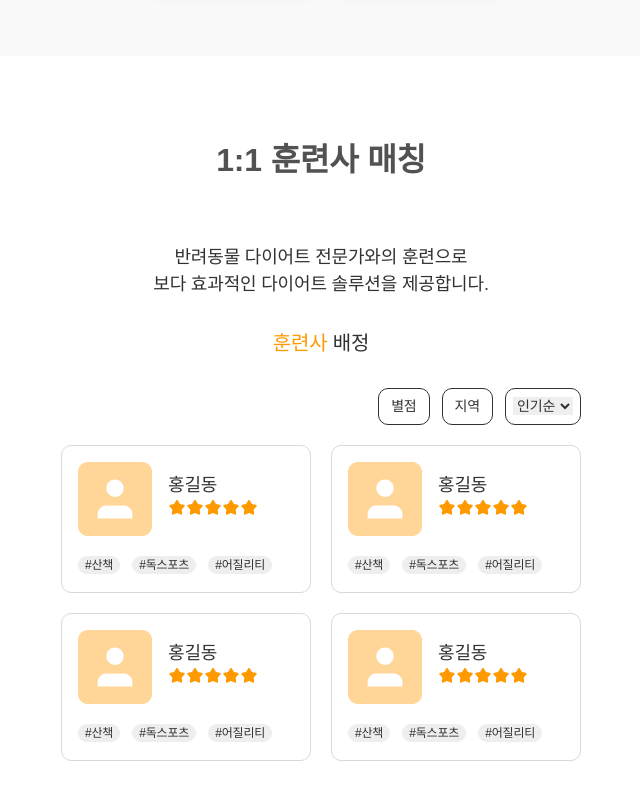
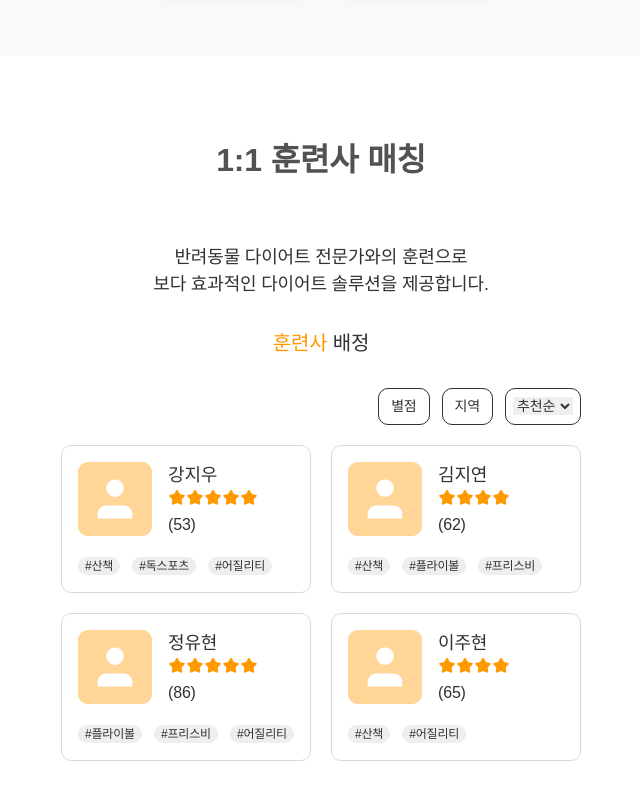
Before and after one commit to sky121016/Pawfect, a React (Create React App) app: page / in a window 1280 px wide. Shown: the part 3422-4222 px from the top of the page, without its empty margins (319-959 px from the left). Built offline with nearby package versions, Linux system fonts and the light colour scheme.

Commit message:
Add Trainer  정렬 기능 추가

```diff
--- /dev/null
+++ b/src/components/TrainerList.js
@@ -0,0 +1,126 @@
+import React, { useState } from "react";
+import trainerImg from "../assets/icons/trainerImg.png";
+import star from "../assets/icons/star.png";
+
+
+const TrainerList = ({data}) => {
+  const [sortedData, setSortedData] = useState(data);
+  const [sortBy, setSortBy] = useState("recommend");
+
+  const handleSortChange = (event) => {
+    const selectedSortBy = event.target.value;
+    setSortBy(selectedSortBy);
+    sortData(selectedSortBy);
+  };
+
+  // 데이터 정렬
+  const sortData = (sortType) => {
+    let sortedDataCopy = [...sortedData];
+    if(sortType === "recommend"){
+        sortedDataCopy = data;
+    }else if (sortType === "rating") {
+      sortedDataCopy = sortedDataCopy.sort((a, b) => b.rating - a.rating);
+    } else if (sortType === "date") {
+      sortedDataCopy = sortedDataCopy.sort(
+        (a, b) => new Date(a.date) - new Date(b.date)
+      );
+    } else if (sortType === "reviews") {
+      sortedDataCopy = sortedDataCopy.sort((a, b) => b.review - a.review);
+    }
+    setSortedData(sortedDataCopy);
+  };
+
+
+  // 별점 표시
+  const StarRating = ({ rating }) => {
+    const stars = [];
+
+    for (let i = 0; i < rating; i++) {
+      stars.push(<img key={i} src={star} alt="별점" />);
+    }
+
+    return <div className="stars">{stars}</div>;
+  };
+
+  // 태그 표시
+  const TrainerTag = ({ tag }) => {
+    const tags = [];
+
+    for (let i = 0; i < tag.length; i++) {
+      tags.push(<li key={i}>#{tag[i]}</li>);
+    }
+
+    return <ul>{tags}</ul>;
+  };
+
+  const showRatingCheck = ()=>{
+    let ratingCheckbox = document.getElementById("ratingCheck");
+    if(ratingCheckbox.style.display === "block"){
+        ratingCheckbox.style.display = "none";
+    }else{
+        ratingCheckbox.style.display = "block";
+    }
+  };
+
+
+  return (
+    <>
+        <div className="filter">
+            <ul>
+                <li><a href="#train" onClick={showRatingCheck}>별점</a>
+                    <div id="ratingCheck">
+                            <ul>
+                                <li><input type="checkbox" value={5} /> 5</li>
+                                <li><input type="checkbox" value={4} /> 4</li>
+                                <li><input type="checkbox" value={3} /> 3</li>
+                                <li><input type="checkbox" value={2} /> 2</li>
+                                <li><input type="checkbox" value={1} /> 1</li>
+                            </ul>
+                    </div>
+                </li>
+
+                <li><a href="#train">지역</a></li>
+
+                <li>
+                    <select
+                    name="sortTrainer"
+                    id="sortTrainer"
+                    onChange={handleSortChange}
+                    value={sortBy}
+                    >
+                    <option value="recommend">추천순</option>
+                    <option value="rating">인기순</option>
+                    <option value="date">최신순</option>
+                    <option value="reviews">리뷰순</option>
+                    </select>
+                </li>
+            </ul>
+
+        </div>
+
+
+        <ul className="trainer-list">
+            {sortedData.map((trainer) => {
+            return (
+                <li className="trainer-card" key={trainer.id}>
+                <div className="trainer-info">
+                    <img src={trainerImg} alt="훈련사" />
+                    <div className="trainer-title">
+                    <h3 className="trainer-name">{trainer.name}</h3>
+                    <StarRating rating={trainer.rating} />
+                    <span className="review">({trainer.review})</span>
+                    </div>
+                </div>
+                <div className="tag">
+                    <TrainerTag tag={trainer.tag} />
+                </div>
+                </li>
+            );
+            })}
+
+        </ul>
+    </>
+  );
+};
+
+export default TrainerList;
--- a/src/components/Training.js
+++ b/src/components/Training.js
@@ -1,140 +1,60 @@
-import React from 'react'
-import './training.css'
-import trainerImg from '../assets/icons/trainerImg.png';
-import star from '../assets/icons/star.png';
+import React, { useState } from "react";
+import "./training.css";
+import TrainerList from "./TrainerList";
 
 const Training = () => {
-
+  const TrainerData = [
+    {
+      id: 1,
+      name: "강지우",
+      rating: 5,
+      tag: ["산책", "독스포츠", "어질리티"],
+      date: "2022-08-09",
+      review: 53,
+    },
+    {
+      id: 2,
+      name: "김지연",
+      rating: 4,
+      tag: ["산책", "플라이볼", "프리스비"],
+      date: "2020-12-10",
+      review: 62,
+    },
+    {
+      id: 3,
+      name: "정유현",
+      rating: 5,
+      tag: ["플라이볼", "프리스비", "어질리티"],
+      date: "2017-03-11",
+      review: 86,
+    },
+    {
+      id: 4,
+      name: "이주현",
+      rating: 4,
+      tag: ["산책", "어질리티"],
+      date: "2022-11-22",
+      review: 65,
+    },
+  ];
 
   return (
     <div id="training">
-        <h1>1:1 훈련사 매칭</h1>
-        <p>반려동물 다이어트 전문가와의 훈련으로 <br />
-            보다 효과적인 다이어트 솔루션을 제공합니다. </p>
+      <h1>1:1 훈련사 매칭</h1>
+      <p>
+        반려동물 다이어트 전문가와의 훈련으로 <br />
+        보다 효과적인 다이어트 솔루션을 제공합니다.{" "}
+      </p>
 
-        <div className="trainer-container">
-            <h2><span>훈련사</span> 배정</h2>
-            <div className="filter">
-                <ul>
-                    <li><a href="#">별점</a>
-                        <ul>
-                            <li><input type="checkbox" />5</li>
-                            <li><input type="checkbox" />4</li>
-                            <li><input type="checkbox" />3</li>
-                            <li><input type="checkbox" />2</li>
-                            <li><input type="checkbox" />1</li>
-                        </ul>
-                    </li>
+      <div className="trainer-container">
+        <h2>
+          <span>훈련사</span> 배정
+        </h2>
+        <TrainerList data = {TrainerData} />
 
-                    <li><a href="#">지역</a></li>
+      </div>
+    </div>
+  );
+};
 
-                    <li><select name="sorting" id="sorting">
-                        <option value="popular">인기순</option>
-                        <option value="popular">최신순</option>
-                        <option value="popular">리뷰순</option>
-                        </select>
-                    </li>
-                </ul>
-            </div>
-
-
-            <div className="trainer-list">
-                <div className="trainer-card">
-                    <div className="trainer-info">
-                        <img src={trainerImg} alt="훈련사" />
-                        <div className="trainer-title">
-
-                            <h3 className='trainer-name'>홍길동</h3>
-                            <div className="stars">
-                                <img src={star} alt="별점" />
-                                <img src={star} alt="별점" />
-                                <img src={star} alt="별점" />
-                                <img src={star} alt="별점" />
-                                <img src={star} alt="별점" />
-                            </div>
-                        </div>
-                    </div>
-                    <div className="tag">
-                        <ul>
-                            <li>#산책</li>
-                            <li>#독스포츠</li>
-                            <li>#어질리티</li>
-                        </ul>
-                    </div>
-                </div>
-                <div className="trainer-card">
-                    <div className="trainer-info">
-                        <img src={trainerImg} alt="훈련사" />
-                        <div className="trainer-title">
-
-                            <h3 className='trainer-name'>홍길동</h3>
-                            <div className="stars">
-                                <img src={star} alt="별점" />
-                                <img src={star} alt="별점" />
-                                <img src={star} alt="별점" />
-                                <img src={star} alt="별점" />
-                                <img src={star} alt="별점" />
-                            </div>
-                        </div>
-                    </div>
-                    <div className="tag">
-                        <ul>
-                            <li>#산책</li>
-                            <li>#독스포츠</li>
-                            <li>#어질리티</li>
-                        </ul>
-                    </div>
-                </div>
-                <div className="trainer-card">
-                    <div className="trainer-info">
-                        <img src={trainerImg} alt="훈련사" />
-                        <div className="trainer-title">
-
-                            <h3 className='trainer-name'>홍길동</h3>
-                            <div className="stars">
-                                <img src={star} alt="별점" />
-                                <img src={star} alt="별점" />
-                                <img src={star} alt="별점" />
-                                <img src={star} alt="별점" />
-                                <img src={star} alt="별점" />
-                            </div>
-                        </div>
-                    </div>
-                    <div className="tag">
-                        <ul>
-                            <li>#산책</li>
-                            <li>#독스포츠</li>
-                            <li>#어질리티</li>
-                        </ul>
-                    </div>
-                </div>
-                <div className="trainer-card">
-                    <div className="trainer-info">
-                        <img src={trainerImg} alt="훈련사" />
-                        <div className="trainer-title">
-
-                            <h3 className='trainer-name'>홍길동</h3>
-                            <div className="stars">
-                                <img src={star} alt="별점" />
-                                <img src={star} alt="별점" />
-                                <img src={star} alt="별점" />
-                                <img src={star} alt="별점" />
-                                <img src={star} alt="별점" />
-                            </div>
-                        </div>
-                    </div>
-                    <div className="tag">
-                        <ul>
-                            <li>#산책</li>
-                            <li>#독스포츠</li>
-                            <li>#어질리티</li>
-                        </ul>
-                    </div>
-                </div>
-            </div>
-        </div>
-    </div>
-  )
-}
-
-export default Training
+export default Training;
--- a/src/components/training.css
+++ b/src/components/training.css
@@ -39,6 +39,7 @@
     justify-content: right;
     margin-bottom: 20px;
 }
+
 .trainer-container .filter > ul{
     display: flex;
     gap: 12px;
@@ -48,20 +49,35 @@
     border-radius: 10px;
     border: 1px solid var(--black);
     font-size: 14px;
+    background-color: #fff;
 }
 .trainer-container .filter > ul > li:last-child{
     padding: 7px;
 }
-.trainer-container .filter > ul > li > a{}
-.trainer-container .filter > ul > li > ul{
-    display: none;
-}
-.trainer-container .filter > ul > li > ul > li{}
+
 .trainer-container .filter > ul > li > select{
     width: 60px;
     /* height: 35px; */
     border: none;
     font-size: 14px;
+}
+
+.trainer-container .filter > ul > li:first-child{
+    position: relative;
+}
+.trainer-container .filter > ul > li:hover{
+    border: 1px solid var(--primary-color);
+}
+
+#ratingCheck{
+    position: absolute;
+    left: 0;
+    top: 35px;
+    background-color: #fff;
+    border: 1px solid #333;
+    padding: 10px;
+    border-radius: 10px;
+    display: none;
 }
 
 
@@ -92,7 +108,7 @@
 .trainer-list .trainer-card .trainer-info .trainer-title > h3{
     font-size: var(--body-18);
     font-weight: 500;
-    margin-top: 10px;
+    /* margin-top: 10px; */
 }
 .trainer-list .trainer-card .trainer-info .trainer-title .stars{}
 .trainer-list .trainer-card .stars > img{
```
Also changed, not shown: src/components/Shop.js (+8 -8 lines).
